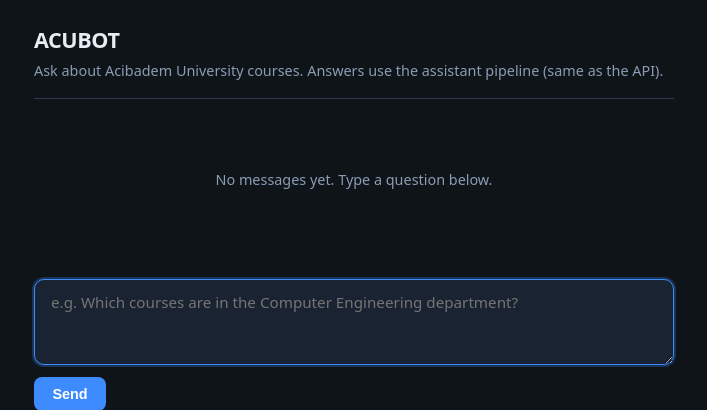
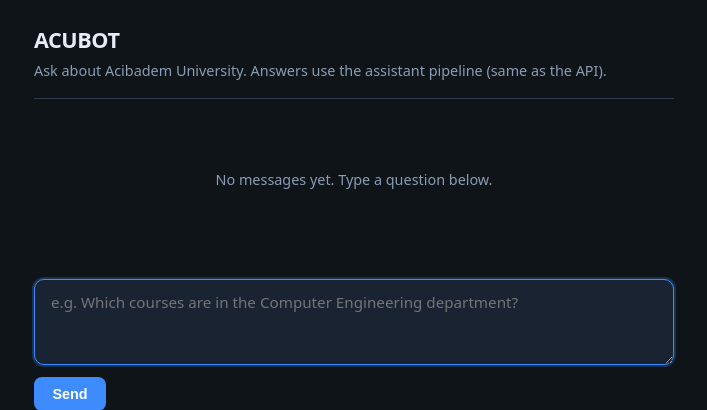
Before and after one commit to beyz100/ACUBOT, a Django app: page /chat/ in a window 1280 px wide. Shown: the top 410 px of the page, without its empty margins (286-993 px from the left). Run offline with Django 5.2, Linux system fonts and the light colour scheme.

Commit message:
changed title in interface

```diff
--- a/chatbot/templates/chatbot/chat.html
+++ b/chatbot/templates/chatbot/chat.html
@@ -169,7 +169,7 @@
   <div class="wrap">
     <header>
       <h1>ACUBOT</h1>
-      <p>Ask about Acibadem University courses. Answers use the assistant pipeline (same as the API).</p>
+      <p>Ask about Acibadem University. Answers use the assistant pipeline (same as the API).</p>
     </header>
 
     {% if error %}
```
